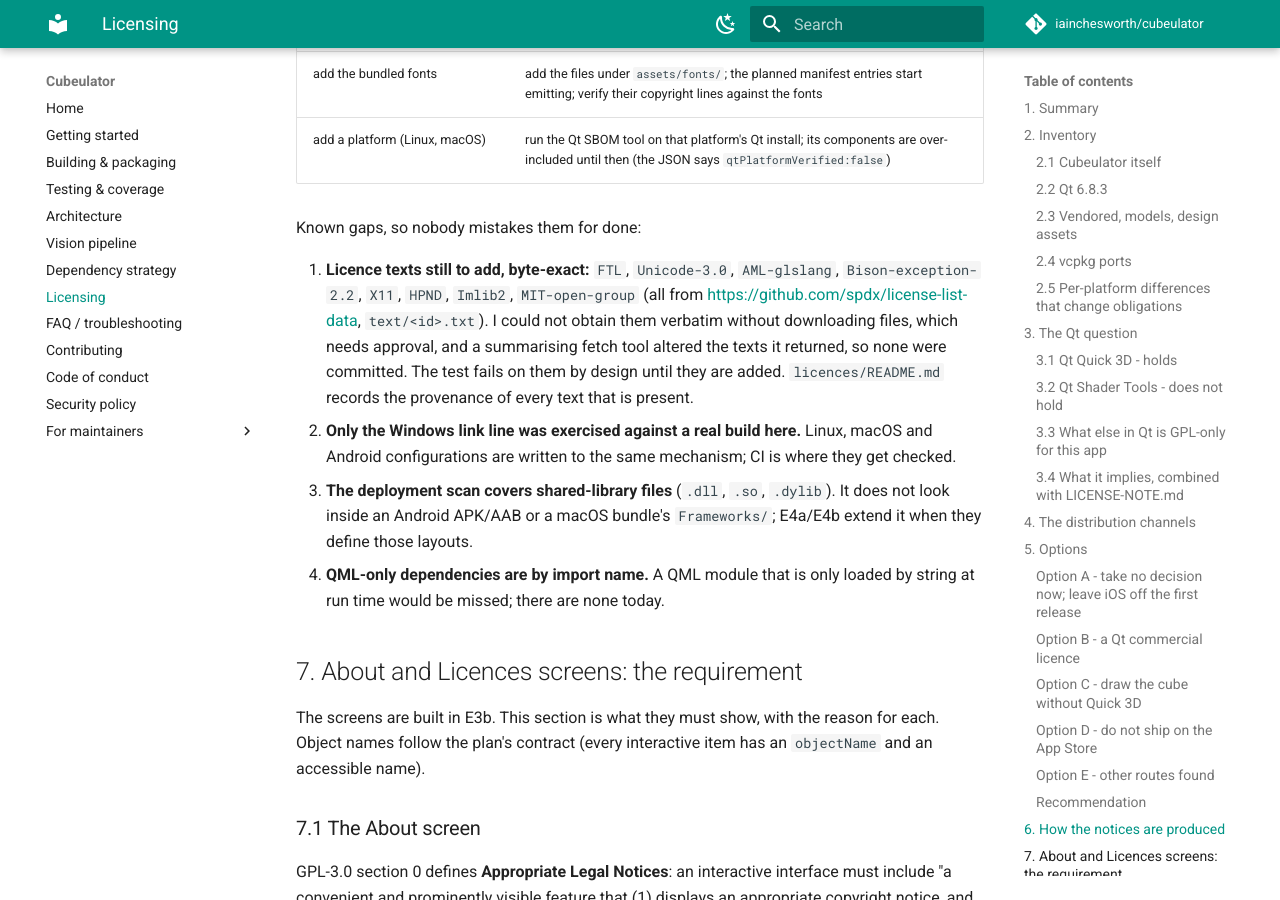
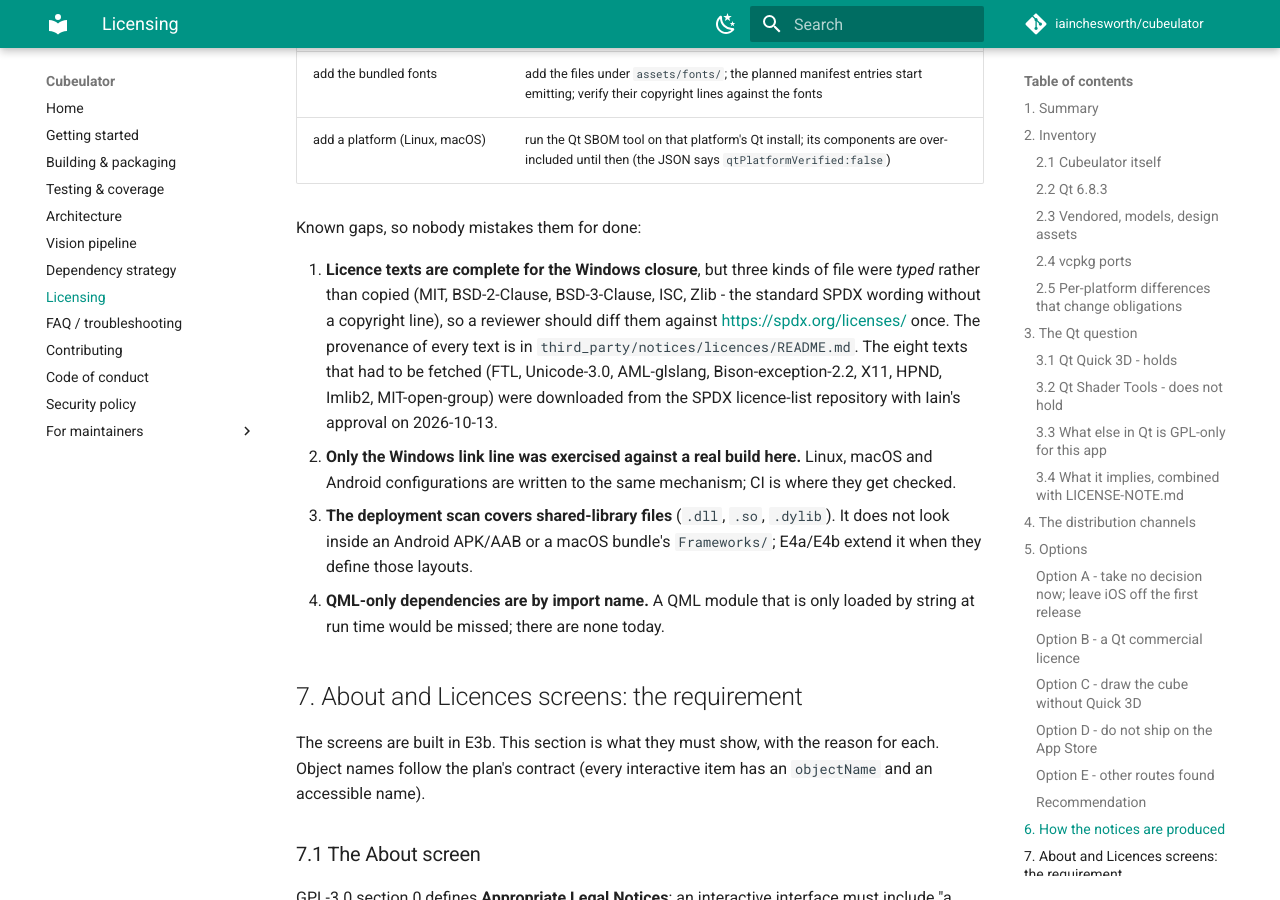
Before and after one commit to iainchesworth/cubeulator, an MkDocs documentation site: the page built from docs/licensing.md, in a window 1280 px wide and 900 px high, scrolled down 15019 px. Built offline with MkDocs 1.6.1 and Material for MkDocs 9.7.7, drawn with Linux system fonts in a browser that asks for light colours; comment, search, counter and statistics services are not loaded; some of the changed text lies outside the part shown.

Commit message:
Add the eight SPDX licence texts and narrow the deployed-file scan
The licence texts (FTL, Unicode-3.0, AML-glslang, Bison-exception-2.2, X11,
HPND, Imlib2, MIT-open-group) were downloaded from the SPDX licence list.

The deployment scan treats a vcpkg DLL beside the executable as evidence
only, because the runtime directory is shared with tests and tools, and
reports Qt files, unknown DLLs and licence-text gaps as unresolved.

````diff
--- a/docs/licensing.md
+++ b/docs/licensing.md
@@ -482,14 +482,14 @@
 
 Known gaps, so nobody mistakes them for done:
 
-1. **Licence texts still to add, byte-exact:** `FTL`, `Unicode-3.0`,
-   `AML-glslang`, `Bison-exception-2.2`, `X11`, `HPND`, `Imlib2`,
-   `MIT-open-group` (all from <https://github.com/spdx/license-list-data>,
-   `text/<id>.txt`). I could not obtain them verbatim without downloading
-   files, which needs approval, and a summarising fetch tool altered the
-   texts it returned, so none were committed. The test fails on them by
-   design until they are added. `licences/README.md` records the provenance
-   of every text that is present.
+1. **Licence texts are complete for the Windows closure**, but three kinds
+   of file were *typed* rather than copied (MIT, BSD-2-Clause, BSD-3-Clause,
+   ISC, Zlib - the standard SPDX wording without a copyright line), so a
+   reviewer should diff them against <https://spdx.org/licenses/> once. The
+   provenance of every text is in `third_party/notices/licences/README.md`.
+   The eight texts that had to be fetched (FTL, Unicode-3.0, AML-glslang,
+   Bison-exception-2.2, X11, HPND, Imlib2, MIT-open-group) were downloaded from
+   the SPDX licence-list repository with Iain's approval on 2026-10-13.
 2. **Only the Windows link line was exercised against a real build here.**
    Linux, macOS and Android configurations are written to the same
    mechanism; CI is where they get checked.
@@ -560,6 +560,32 @@
 Also: a header line stating the platform and Qt version the list was generated
 for (`platform`, `qtVersion`); `THIRD-PARTY-NOTICES.txt` is shown or exported
 as a whole on request; and nothing in the list is hidden by default.
+
+The resource is, in outline (all strings UTF-8; `unresolved` is empty in any
+build that can be packaged):
+
+```json
+{
+  "schema": 1,
+  "project": { "name": "...", "license": "GPL-3.0-or-later", "copyright": "...", "homepage": "...", "source": "..." },
+  "platform": "windows", "qtVersion": "6.8.3", "qtPlatformVerified": true,
+  "components": [
+    { "id": "vcpkg/fmt", "name": "fmt", "version": "12.2.0",
+      "license": "MIT", "distributedUnder": "MIT",
+      "copyright": "", "homepage": "https://github.com/fmtlib/fmt",
+      "kind": "vcpkg | qt | qt-bundled | vendored | model | design | font",
+      "via": [], "licenseRefs": [], "exemptTexts": [], "missingTexts": [],
+      "notes": "", "text": "<the port's copyright file, verbatim>" }
+  ],
+  "licenseTexts": { "GPL-3.0-only": "...", "MIT": "..." },
+  "linked": [ { "input": "...", "kind": "vcpkg|qt|first-party|system|manifest|unresolved", "component": "..." } ],
+  "unresolved": [], "warnings": []
+}
+```
+
+A component's terms are its own `text` when present, otherwise the entries of
+`licenseTexts` named by `licenseRefs`; the Licences screen shows the copyright
+line first, then those texts.
 
 ### 7.3 Per-licence wording the notices must carry
 
````
Also changed, not shown: 11 other files.
